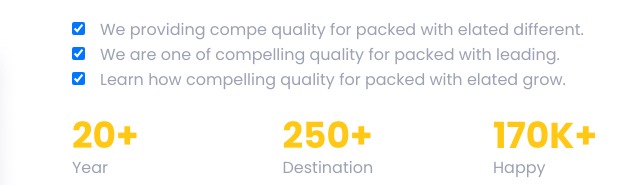
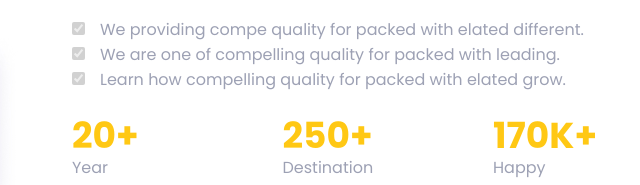
Before and after one commit to TimurAbdur/travel_agency, a plain HTML site: page index.html in a window 1280 px wide. Shown: the part 1362-1547 px from the top of the page, 620-1260 px from the left. Drawn offline with Linux system fonts and the light colour scheme.

Commit message:
checkbox disable

```diff
--- a/index.html
+++ b/index.html
@@ -127,9 +127,9 @@
                         </p>
 
                         <ul class="about-us__box-list">
-                            <li class="box-list__item"><input type="checkbox" checked>We providing compe quality for packed with elated different.</li>
-                            <li class="box-list__item"><input type="checkbox" checked>We are one of compelling quality for packed with leading.</li>
-                            <li class="box-list__item"><input type="checkbox" checked>Learn how compelling quality for packed with elated grow.</li>
+                            <li class="box-list__item"><input type="checkbox" checked disabled>We providing compe quality for packed with elated different.</li>
+                            <li class="box-list__item"><input type="checkbox" checked disabled>We are one of compelling quality for packed with leading.</li>
+                            <li class="box-list__item"><input type="checkbox" checked disabled>Learn how compelling quality for packed with elated grow.</li>
                         </ul>
 
                         <div class="about-us__content-statistics">
```
